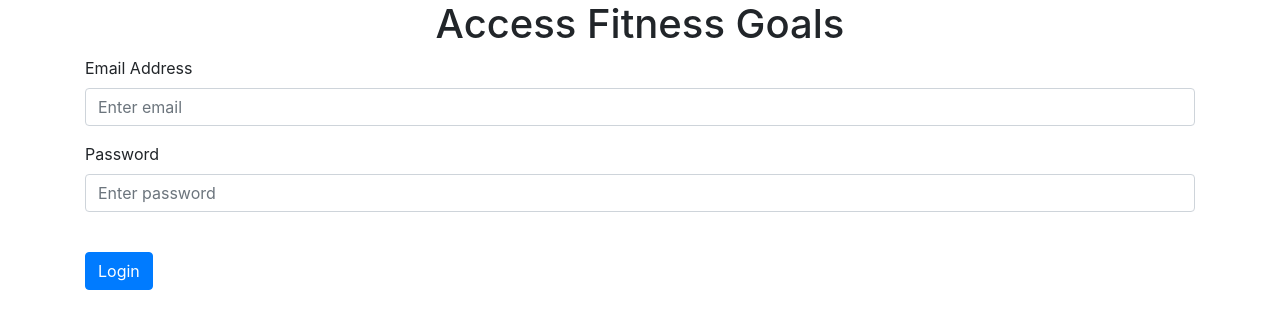
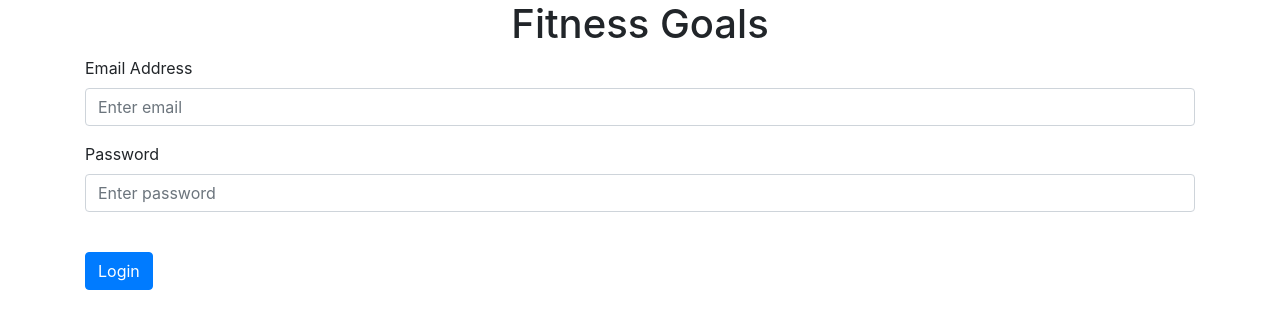
Before and after one commit to aryan41117/DevSecOps, a Flask app: page /login in a window 1280 px wide. Shown: the part 56-385 px from the top of the page. Run offline with Flask 3, Linux system fonts and the light colour scheme; some libraries are stand-ins or nearby versions.

Commit message:
Update login.html

```diff
--- a/templates/login.html
+++ b/templates/login.html
@@ -2,7 +2,7 @@
 {% block title %}Login{% endblock %}
 {% block content %}
 <form method="POST">
-  <h1 style="text-align: center;">Access Fitness Goals</h3>
+  <h1 style="text-align: center;">Fitness Goals</h3>
   <div class="form-group">
     <label for="email">Email Address</label>
     <input type="email" class="form-control" id="email" name="email" placeholder="Enter email" required />
```
